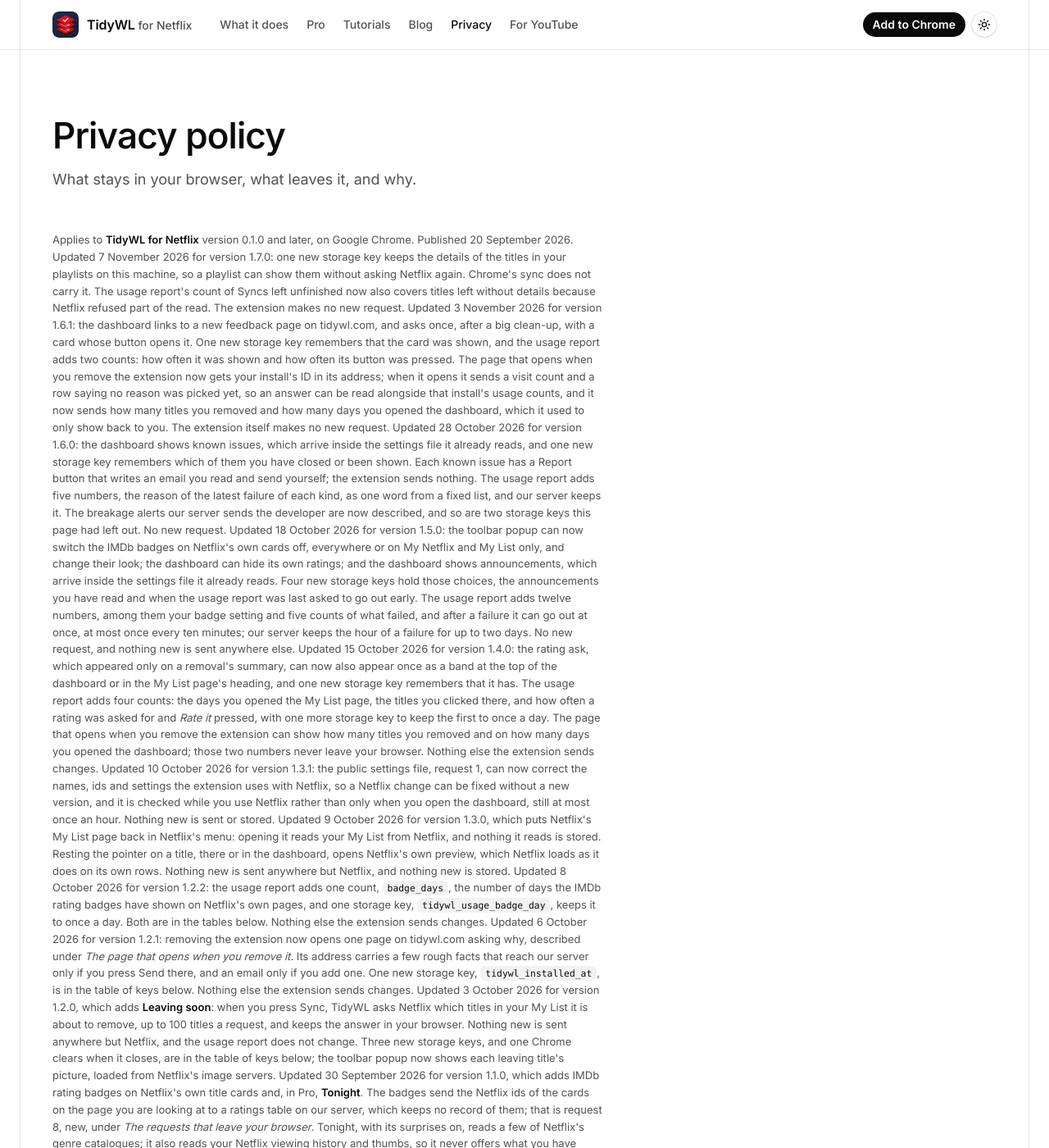
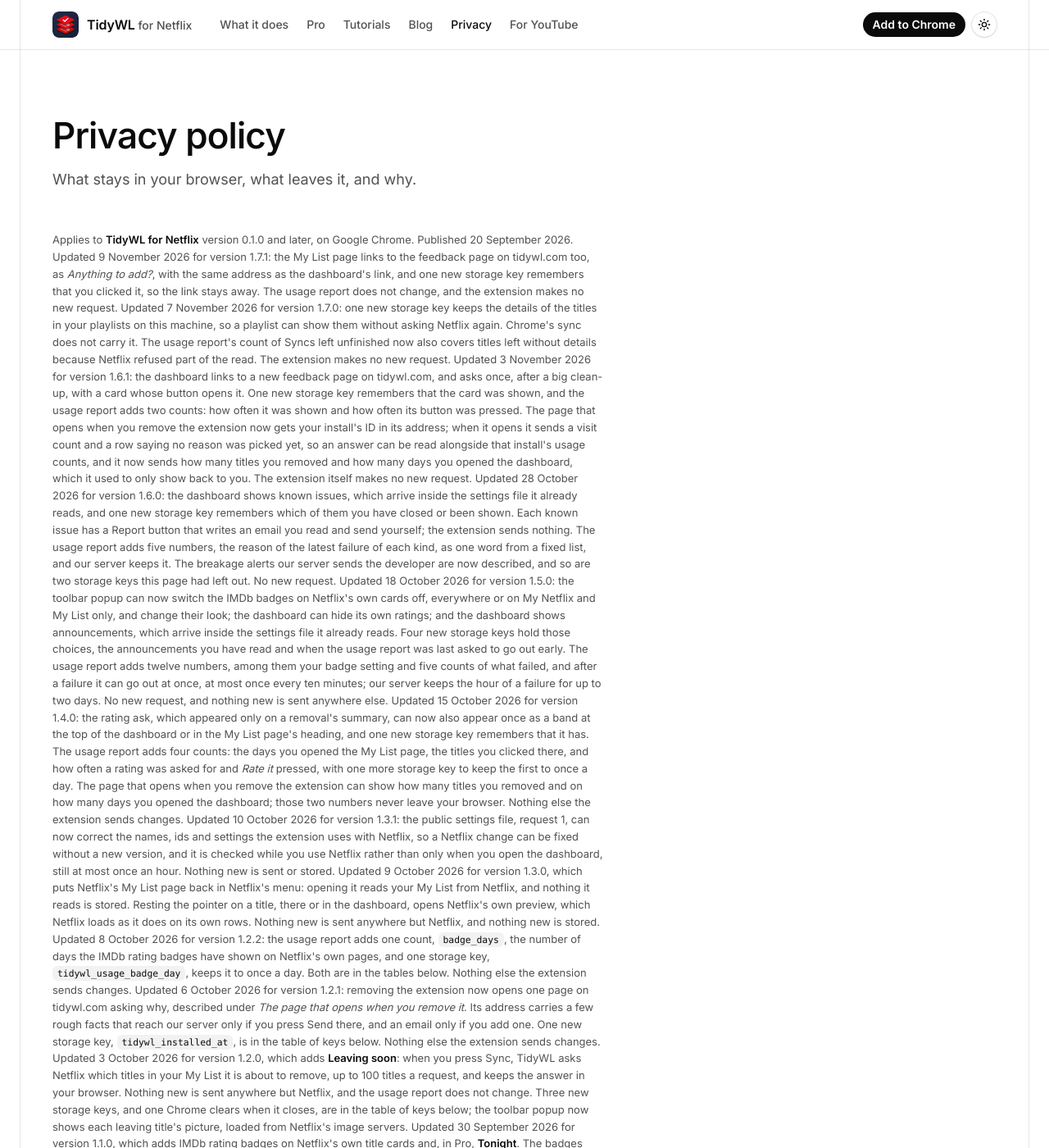
Before and after one commit to dominic-lam/tidywl-site, a Jekyll site: the page built from netflix/privacy/index.html, in a window 1280 px wide and 1400 px high. Shown: the whole window at 82% size. Built offline with Jekyll 4.4.1, drawn with Linux system fonts in a browser that asks for light colours.

Commit message:
Netflix 1.7.1 is live, so the policy gets its dated line
1.7.1 went live on the store on 9 November 2026, so the dated line,
privacy_updated, last_modified_at and the version carry that day. Checked
against the extension's v1.7.1 tag: one new key, no new fetch() or
permission, and the usage report's code untouched since v1.7.0.

Co-Authored-By: Claude Opus 5.5 <noreply@anthropic.com>
Claude-Session: https://claude.ai/code/session_01DYBDmmsqPzsCMNuGjSBhmn

```diff
--- a/_data/netflix.yml
+++ b/_data/netflix.yml
@@ -14,14 +14,14 @@
 
 published: true
 store_url: https://chromewebstore.google.com/detail/watch-later-tidy-for-netf/gbgdgeamachehbegdghnhpkiebahmafm
-version: 1.7.0
+version: 1.7.1
 
 # The date the privacy policy last changed. A record only: nothing reads it
 # (checked 2026-10-10). The sitemap's date comes from `last_modified_at` in
 # netflix/privacy/index.html's front matter, which Liquid cannot fill from
 # here, so bump both by hand when the policy's substance changes — not for a
 # typo, per the freshness rule in CLAUDE.md.
-privacy_updated: 2026-11-07
+privacy_updated: 2026-11-09
 # The day the policy first went live. Rendered as "Published"; never bumped.
 privacy_published: 2026-09-20
 
--- a/netflix/privacy/index.html
+++ b/netflix/privacy/index.html
@@ -139,8 +139,13 @@ last_modified_at: 2026-11-07
      My List page's "Anything to add?" link is clicked, in chrome.storage.local,
      read and written only by that page; the link's address is feedbackPageUrl()'s,
      from=dashboard, the About line's. No new fetch() or permission between v1.7.0
-     and the 1.7.1 build (manifest differs only in version). The dated line,
-     privacy_updated and last_modified_at are set on the merge day.
+     and the 1.7.1 build (manifest differs only in version). 1.7.1 was live on
+     the store 2026-11-09 and merged that day, so the dated line, privacy_updated and
+     last_modified_at carry that date. Checked against src/ at the v1.7.1 tag before
+     the merge: the key, its one reader and writer, the link's address, and that
+     usage-utils.js and storage.js are unchanged since v1.7.0, so the usage report is
+     too; the My List page's Tonight button reads nothing for a free install (it
+     opens the upgrade card on the existing paywall_tonight counter).
 
      This is the page the Chrome Web Store listing points at, so every sentence
      in it has to be true of the shipped build, not of the plan.
@@ -181,6 +186,9 @@ last_modified_at: 2026-11-07
     <p class="nf-policy-meta">
       Applies to <strong>TidyWL for Netflix</strong> version 0.1.0 and later, on Google Chrome.
       Published {{ site.data.netflix.privacy_published | date: "%-d %B %Y" }}.
+      Updated 9 November 2026 for version 1.7.1: the My List page links to the feedback page on tidywl.com too, as
+      <em>Anything to add?</em>, with the same address as the dashboard's link, and one new storage key remembers that
+      you clicked it, so the link stays away. The usage report does not change, and the extension makes no new request.
       Updated 7 November 2026 for version 1.7.0: one new storage key keeps the details of the titles in your playlists on
       this machine, so a playlist can show them without asking Netflix again. Chrome's sync does not carry it. The usage
       report's count of Syncs left unfinished now also covers titles left without details because Netflix refused part of
```
Also changed, not shown: other parts of netflix/privacy/index.html (+1 -1 lines).
